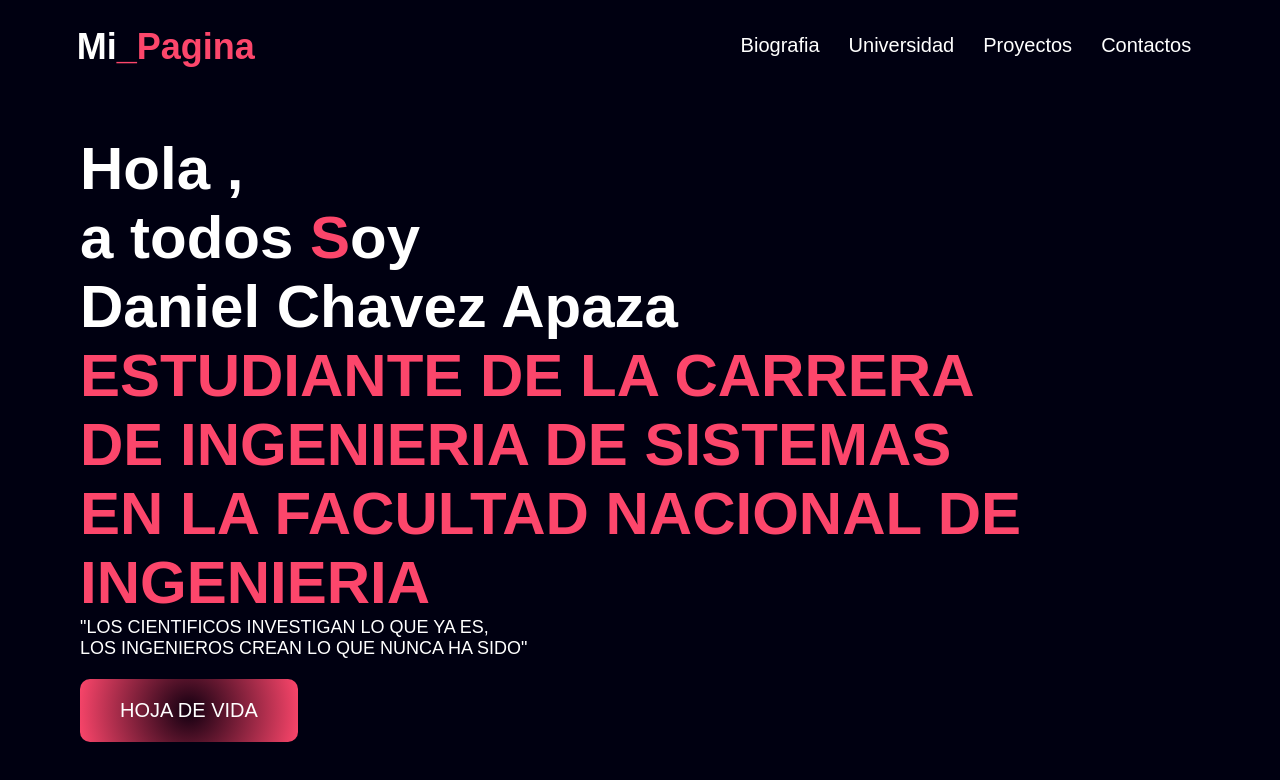
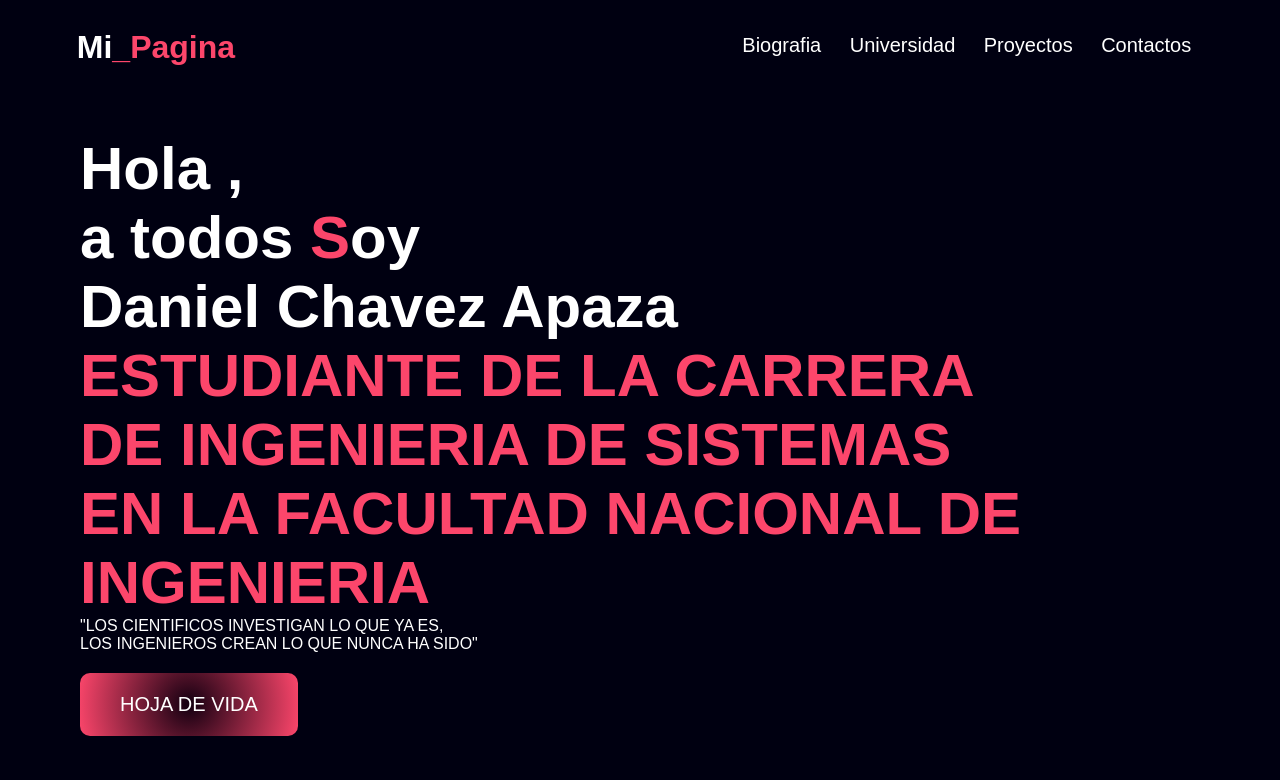
Before and after one commit to Danito1509/mi_pagina_web, a plain HTML site: page index.html in a window 1280 px wide. Drawn offline with Linux system fonts and the light colour scheme.

Commit message:
Update styles.css

```diff
--- a/styles.css
+++ b/styles.css
@@ -1,16 +1,4 @@
-@media only screen and (max-width: 768px) {
-    /* Estilos para pantallas pequeñas (tablets, móviles) */
-    body {
-        font-size: 14px;
-    }
-}
 
-@media only screen and (min-width: 769px) {
-    /* Estilos para pantallas grandes (laptops, escritorios) */
-    body {
-        font-size: 18px;
-    }
-}
 * {
     margin: 0;
     padding: 0;
```
